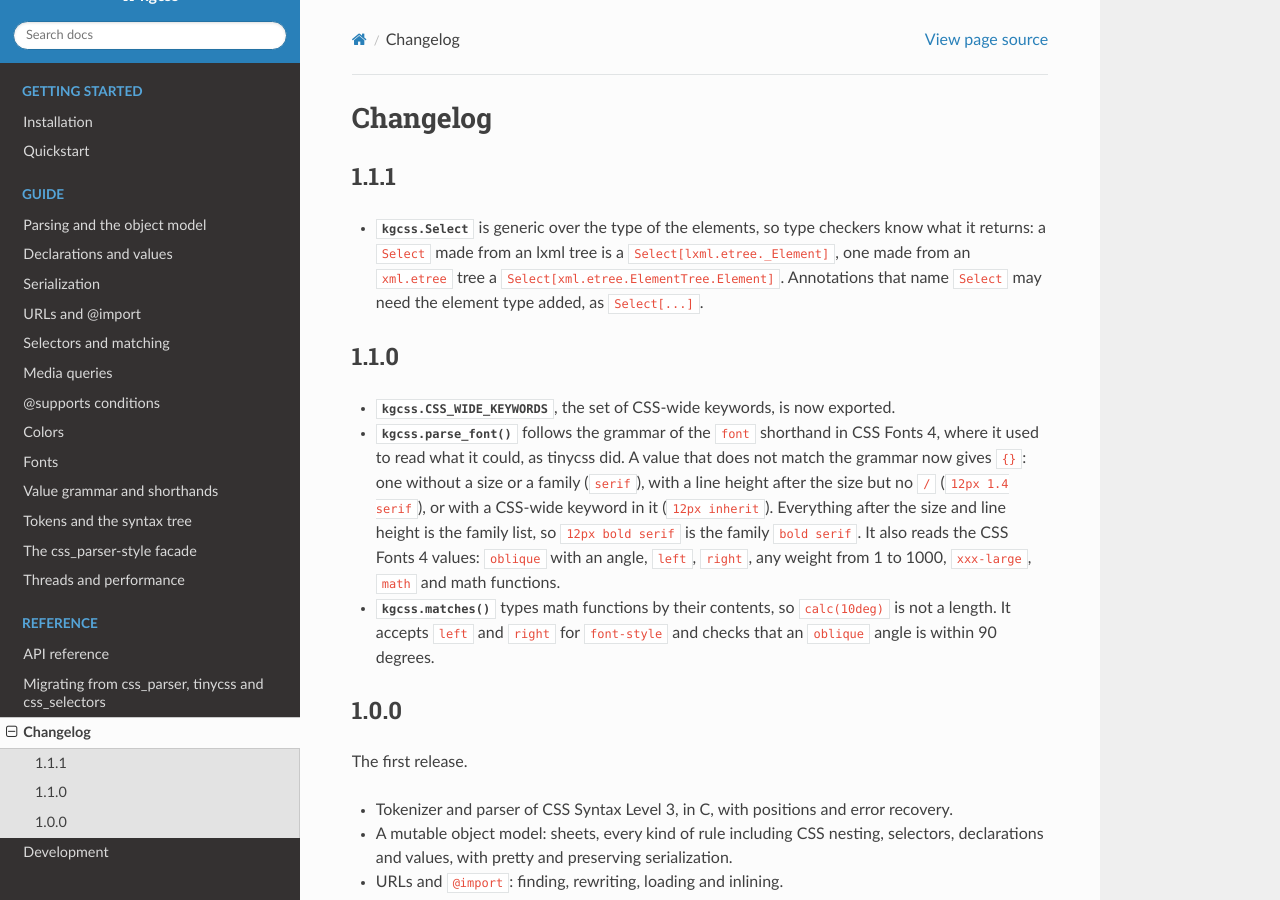
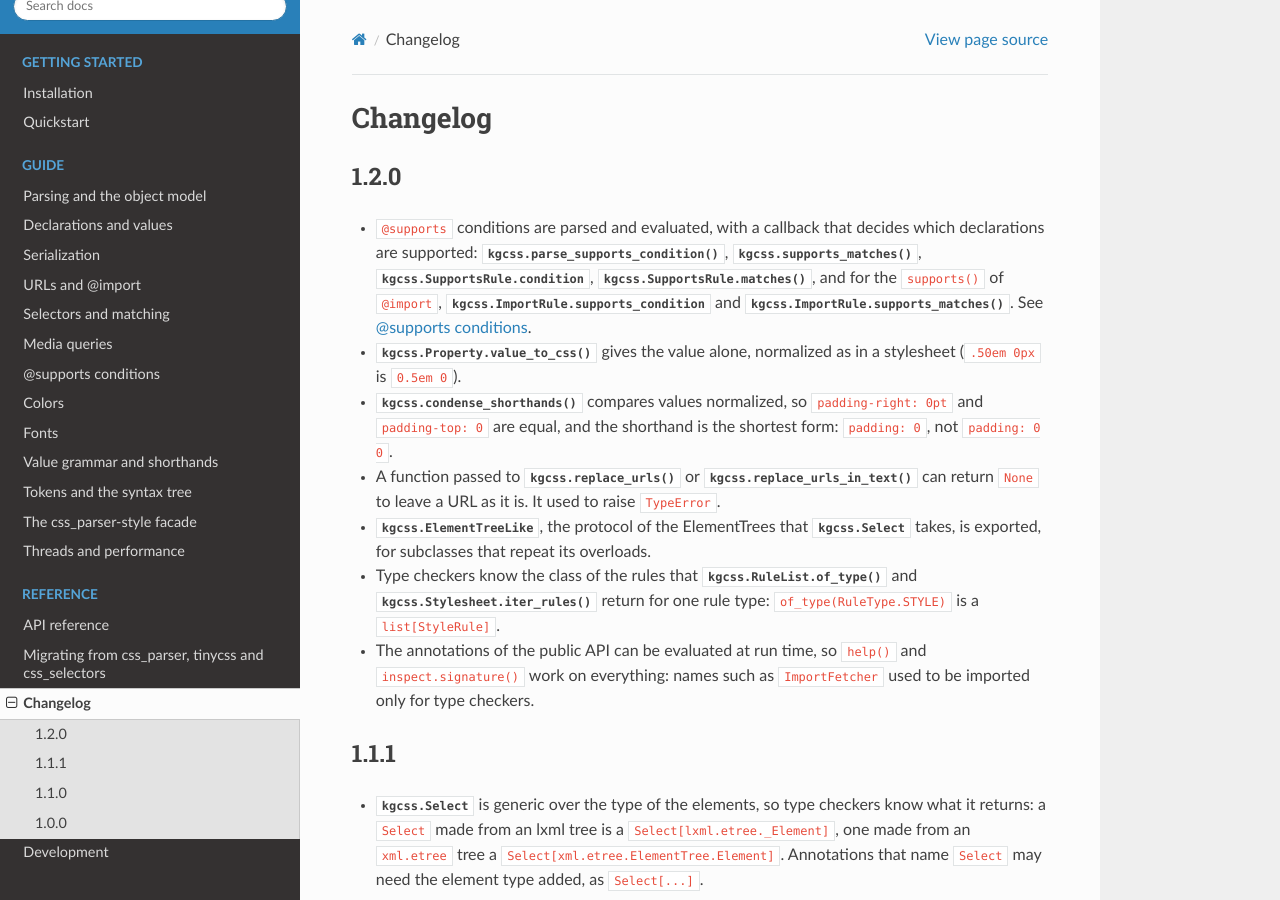
Before and after one commit to kovidgoyal/kgcss, a Sphinx documentation site: the page built from docs/changelog.rst, in a window 1280 px wide and 900 px high. Built offline with Sphinx 7.4.7 and the Read the Docs theme 3.1.0, drawn with Linux system fonts in a browser that asks for light colours.

Commit message:
Version 1.2.0

```diff
--- a/docs/changelog.rst
+++ b/docs/changelog.rst
@@ -1,5 +1,33 @@
 Changelog
 =========
+
+1.2.0
+-----
+
+- ``@supports`` conditions are parsed and evaluated, with a callback that
+  decides which declarations are supported: :func:`kgcss.parse_supports_condition`,
+  :func:`kgcss.supports_matches`, :attr:`kgcss.SupportsRule.condition`,
+  :meth:`kgcss.SupportsRule.matches`, and for the ``supports()`` of
+  ``@import``, :attr:`kgcss.ImportRule.supports_condition` and
+  :meth:`kgcss.ImportRule.supports_matches`. See :doc:`guide/supports`.
+- :meth:`kgcss.Property.value_to_css` gives the value alone, normalized as in
+  a stylesheet (``.50em 0px`` is ``0.5em 0``).
+- :func:`kgcss.condense_shorthands` compares values normalized, so
+  ``padding-right: 0pt`` and ``padding-top: 0`` are equal, and the shorthand
+  is the shortest form: ``padding: 0``, not ``padding: 0 0``.
+- A function passed to :func:`kgcss.replace_urls` or
+  :func:`kgcss.replace_urls_in_text` can return ``None`` to leave a URL as it
+  is. It used to raise ``TypeError``.
+- :class:`kgcss.ElementTreeLike`, the protocol of the ElementTrees that
+  :class:`kgcss.Select` takes, is exported, for subclasses that repeat its
+  overloads.
+- Type checkers know the class of the rules that
+  :meth:`kgcss.RuleList.of_type` and :meth:`kgcss.Stylesheet.iter_rules`
+  return for one rule type: ``of_type(RuleType.STYLE)`` is a
+  ``list[StyleRule]``.
+- The annotations of the public API can be evaluated at run time, so
+  ``help()`` and ``inspect.signature()`` work on everything: names such as
+  ``ImportFetcher`` used to be imported only for type checkers.
 
 1.1.1
 -----
--- a/src/kgcss/_version.py
+++ b/src/kgcss/_version.py
@@ -1,3 +1,3 @@
 # License: BSD-3-Clause Copyright: 2026, Kovid Goyal <kovid at kovidgoyal.net>
 
-__version__ = '1.1.1'
+__version__ = '1.2.0'
```
